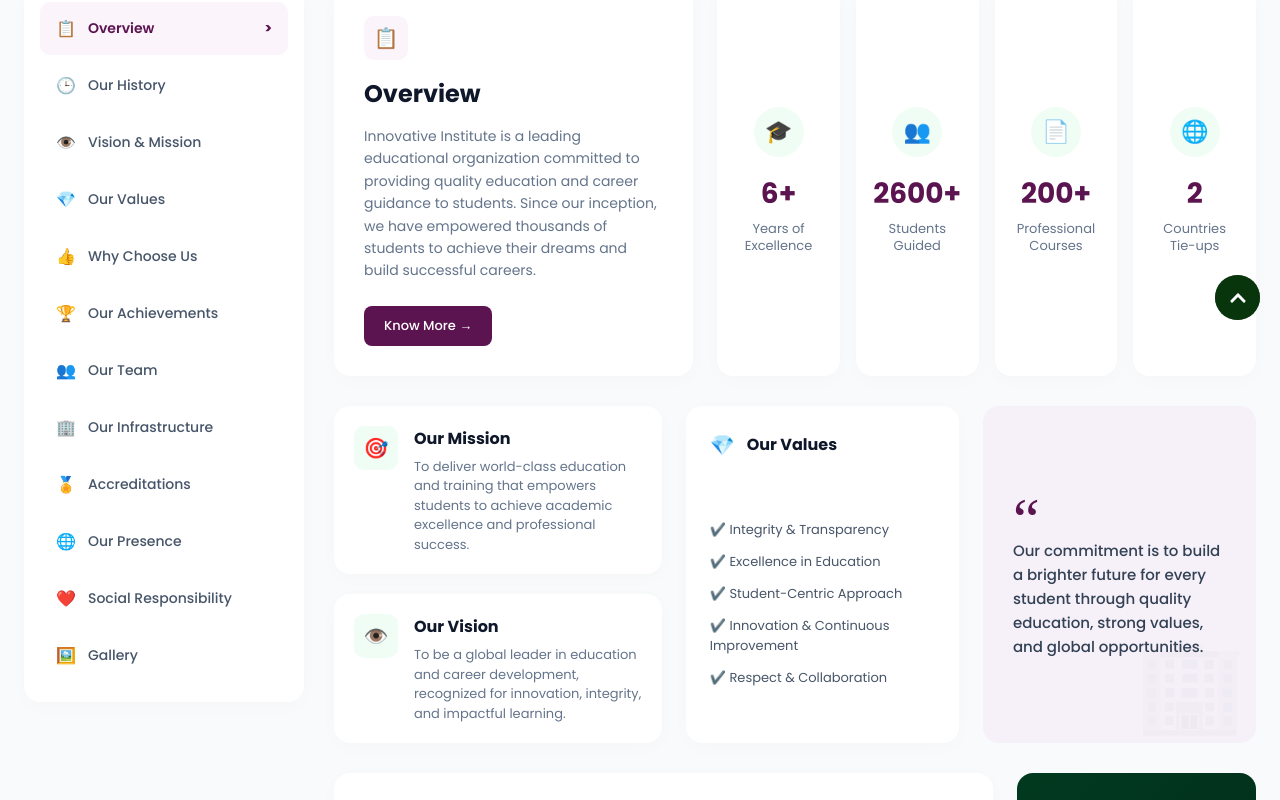
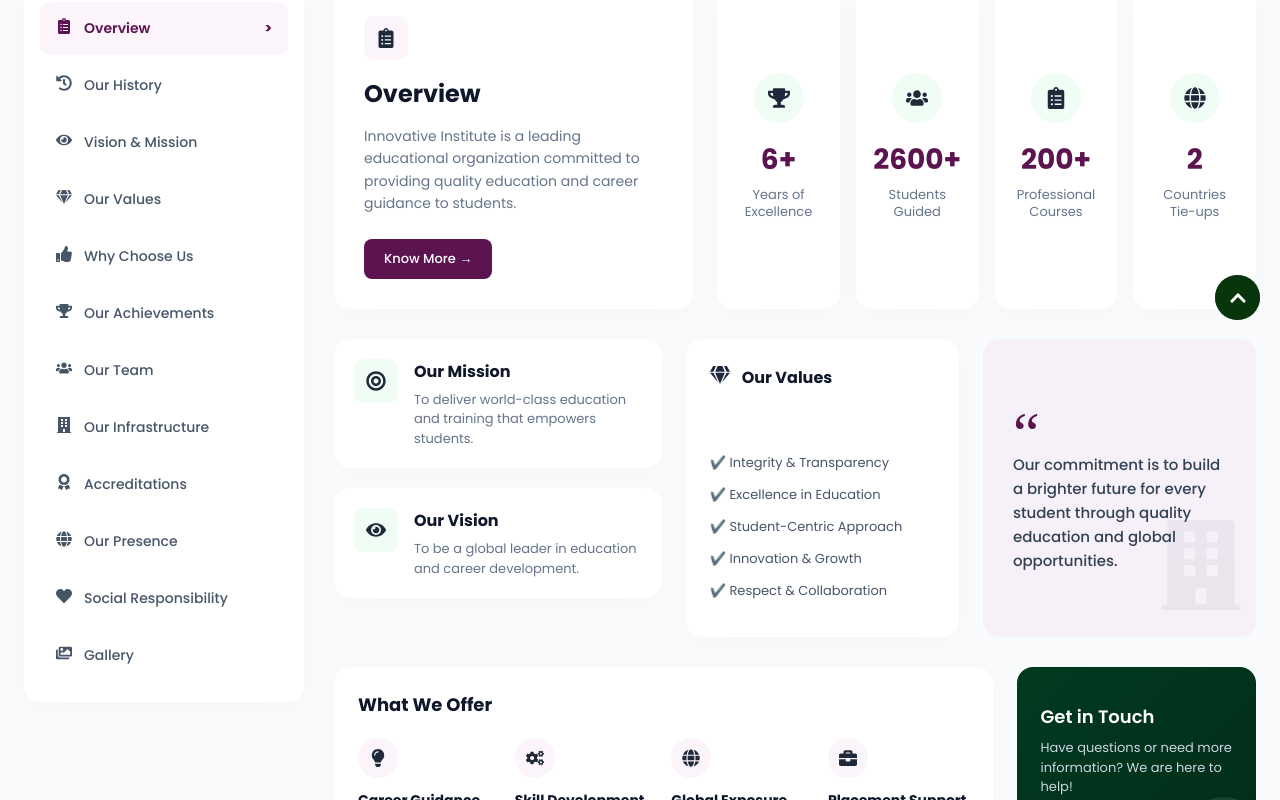
Before and after one commit to NKkushwah/vietworldgate, a React (Vite) app in the folder frontend/: page /companyprofile in a window 1280 px wide. Shown: the part 460-1260 px from the top of the page. Built offline with nearby package versions, Linux system fonts and the light colour scheme.

Commit message:
chnages icon

```diff
--- a/frontend/src/pages/CompanyProfile.jsx
+++ b/frontend/src/pages/CompanyProfile.jsx
@@ -1,45 +1,146 @@
-import React, { useState } from 'react';
-import './CompanyProfile.css';
+import React, { useState } from "react";
+import { Link } from "react-router-dom";
 
-import Navbar from '../components/Navbar';
-import Footer from '../components/Footer';
+import {
+  FaClipboardList,
+  FaHistory,
+  FaEye,
+  FaGem,
+  FaThumbsUp,
+  FaTrophy,
+  FaUsers,
+  FaBuilding,
+  FaAward,
+  FaGlobe,
+  FaHeart,
+  FaImages,
+  FaBullseye,
+  FaLightbulb,
+  FaCogs,
+  FaBriefcase,
+  FaHeadphones,
+} from "react-icons/fa";
+
+import "./CompanyProfile.css";
+
+import Navbar from "../components/Navbar";
+import Footer from "../components/Footer";
 
 export default function CompanyProfile() {
-  const [activeTab, setActiveTab] = useState('Overview');
+  const [activeTab, setActiveTab] = useState("Overview");
 
   const sidebarItems = [
-  { name: 'Overview', icon: '📋', link: '/about/overview' },
-  { name: 'Our History', icon: '🕒', link: '/about/history' },
-  { name: 'Vision & Mission', icon: '👁️', link: '/MissionVision' },
-  { name: 'Our Values', icon: '💎', link: '/ValuesGrid' },
-  { name: 'Why Choose Us', icon: '👍', link: '/about/why-choose-us' },
-  { name: 'Our Achievements', icon: '🏆', link: '/about/achievements' },
-  { name: 'Our Team', icon: '👥', link: '/about/ourteam' },
-  { name: 'Our Infrastructure', icon: '🏢', link: '/about/infrastructure' },
-  { name: 'Accreditations', icon: '🏅', link: '/about/accreditations' },
-  { name: 'Our Presence', icon: '🌐', link: '/about/presence' },
-  { name: 'Social Responsibility', icon: '❤️', link: '/about/social-responsibility' },
-  { name: 'Gallery', icon: '🖼️', link: '/about/gallery' }
+    {
+      name: "Overview",
+      icon: <FaClipboardList />,
+      link: "/about/overview",
+    },
+
+    {
+      name: "Our History",
+      icon: <FaHistory />,
+      link: "/about/history",
+    },
+
+    {
+      name: "Vision & Mission",
+      icon: <FaEye />,
+      link: "/MissionVision",
+    },
+
+    {
+      name: "Our Values",
+      icon: <FaGem />,
+      link: "/about/values",
+    },
+
+    {
+      name: "Why Choose Us",
+      icon: <FaThumbsUp />,
+      link: "/about/why-choose-us",
+    },
+
+    {
+      name: "Our Achievements",
+      icon: <FaTrophy />,
+      link: "/about/achievements",
+    },
+
+    {
+      name: "Our Team",
+      icon: <FaUsers />,
+      link: "/about/our-team",
+    },
+
+    {
+      name: "Our Infrastructure",
+      icon: <FaBuilding />,
+      link: "/about/infrastructure",
+    },
+
+    {
+      name: "Accreditations",
+      icon: <FaAward />,
+      link: "/about/accreditations",
+    },
+
+    {
+      name: "Our Presence",
+      icon: <FaGlobe />,
+      link: "/about/presence",
+    },
+
+    {
+      name: "Social Responsibility",
+      icon: <FaHeart />,
+      link: "/about/social-responsibility",
+    },
+
+    {
+      name: "Gallery",
+      icon: <FaImages />,
+      link: "/about/gallery",
+    },
   ];
 
   const stats = [
-    { number: '6+', label: 'Years of Excellence', icon: '🎓' },
-    { number: '2600+', label: 'Students Guided', icon: '👥' },
-    { number: '200+', label: 'Professional Courses', icon: '📄' },
-    { number: '2', label: 'Countries Tie-ups', icon: '🌐' }
+    {
+      number: "6+",
+      label: "Years of Excellence",
+      icon: <FaTrophy />,
+    },
+
+    {
+      number: "2600+",
+      label: "Students Guided",
+      icon: <FaUsers />,
+    },
+
+    {
+      number: "200+",
+      label: "Professional Courses",
+      icon: <FaClipboardList />,
+    },
+
+    {
+      number: "2",
+      label: "Countries Tie-ups",
+      icon: <FaGlobe />,
+    },
   ];
 
   return (
     <>
-      {/* NAVBAR */}
       <Navbar />
 
       <div className="profile-container">
 
-        {/* 1. Header Banner */}
+        {/* HERO SECTION */}
         <header className="hero-banner">
+
           <div className="hero-content">
             <h1>Company Profile</h1>
+
             <p className="breadcrumbs">
               Home &gt; Company Profile
             </p>
@@ -48,29 +149,44 @@ const sidebarItems = [
           <div className="hero-image-container">
             <img
               src="https://images.unsplash.com/photo-1486406146926-c627a92ad1ab?auto=format&fit=crop&w=800&q=80"
-              alt="Innovative Institute Building"
+              alt="Institute"
               className="hero-building-img"
             />
           </div>
+
         </header>
 
-        {/* Main Layout Workspace */}
+        {/* MAIN LAYOUT */}
         <div className="main-layout">
 
-       {/* 2. Left Side Menu Navigation */}
+          {/* SIDEBAR */}
           <aside className="sidebar-nav">
+
             <ul>
+
               {sidebarItems.map((item) => (
-      <a
-        href={item.link}
+
+                <Link
+                  to={item.link}
                   key={item.name}
                   className="sidebar-link-anchor"
-        style={{ textDecoration: 'none', color: 'inherit' }} // CSS रीसेट के लिए inline-style
+                  style={{
+                    textDecoration: "none",
+                    color: "inherit",
+                  }}
                 >
+
                   <li
-          className={activeTab === item.name ? 'active' : ''}
-          onClick={() => setActiveTab(item.name)}
+                    className={
+                      activeTab === item.name
+                        ? "active"
+                        : ""
+                    }
+                    onClick={() =>
+                      setActiveTab(item.name)
+                    }
                   >
+
                     <span className="menu-icon">
                       {item.icon}
                     </span>
@@ -84,42 +200,52 @@ const sidebarItems = [
                         &gt;
                       </span>
                     )}
+
                   </li>
-      </a>
+
+                </Link>
+
               ))}
+
             </ul>
+
           </aside>
 
-          {/* Right Side Content Grid Area */}
+          {/* CONTENT AREA */}
           <main className="content-area">
 
-            {/* Top Section: Overview Card & Stats Panels */}
+            {/* TOP SECTION */}
             <div className="top-grid">
 
               <section className="overview-main-card">
+
                 <div className="card-header-icon">
-                  📋
+                  <FaClipboardList />
                 </div>
 
                 <h2>Overview</h2>
 
                 <p>
-                  Innovative Institute is a leading educational
-                  organization committed to providing quality
-                  education and career guidance to students.
-                  Since our inception, we have empowered
-                  thousands of students to achieve their dreams
-                  and build successful careers.
+                  Innovative Institute is a leading
+                  educational organization committed
+                  to providing quality education and
+                  career guidance to students.
                 </p>
 
                 <button className="know-more-btn">
-                  Know More &rarr;
+                  Know More →
                 </button>
+
               </section>
 
               <div className="stats-grid">
+
                 {stats.map((stat, index) => (
-                  <div key={index} className="stat-card">
+
+                  <div
+                    key={index}
+                    className="stat-card"
+                  >
 
                     <div className="stat-icon">
                       {stat.icon}
@@ -130,70 +256,84 @@ const sidebarItems = [
                     <p>{stat.label}</p>
 
                   </div>
+
                 ))}
-              </div>
+
               </div>
 
-            {/* Middle Section */}
+            </div>
+
+            {/* MIDDLE SECTION */}
             <div className="middle-grid">
 
               <div className="mission-vision-wrapper">
 
                 <div className="inner-info-card">
+
                   <div className="info-icon green-bg">
-                    🎯
+                    <FaBullseye />
                   </div>
 
                   <div>
+
                     <h4>Our Mission</h4>
 
                     <p>
-                      To deliver world-class education and
-                      training that empowers students to
-                      achieve academic excellence and
-                      professional success.
+                      To deliver world-class education
+                      and training that empowers
+                      students.
                     </p>
+
                   </div>
+
                 </div>
 
                 <div className="inner-info-card">
+
                   <div className="info-icon green-bg">
-                    👁️
+                    <FaEye />
                   </div>
 
                   <div>
+
                     <h4>Our Vision</h4>
 
                     <p>
-                      To be a global leader in education and
-                      career development, recognized for
-                      innovation, integrity, and impactful
-                      learning.
+                      To be a global leader in
+                      education and career
+                      development.
                     </p>
-                  </div>
-                </div>
+
                   </div>
 
+                </div>
+
+              </div>
+
+              {/* VALUES */}
               <section className="values-card">
 
                 <div className="values-header">
+
                   <span className="value-icon-main">
-                    💎
+                    <FaGem />
                   </span>
 
                   <h4>Our Values</h4>
+
                 </div>
 
                 <ul>
                   <li>✔️ Integrity & Transparency</li>
                   <li>✔️ Excellence in Education</li>
                   <li>✔️ Student-Centric Approach</li>
-                  <li>✔️ Innovation & Continuous Improvement</li>
+                  <li>✔️ Innovation & Growth</li>
                   <li>✔️ Respect & Collaboration</li>
                 </ul>
 
               </section>
 
+              {/* QUOTE */}
               <blockquote className="quote-box">
 
                 <span className="quote-mark">
@@ -201,19 +341,21 @@ const sidebarItems = [
                 </span>
 
                 <p>
-                  Our commitment is to build a brighter future
-                  for every student through quality education,
-                  strong values, and global opportunities.
+                  Our commitment is to build a brighter
+                  future for every student through
+                  quality education and global
+                  opportunities.
                 </p>
 
                 <div className="quote-bg-icon">
-                  🏢
+                  <FaBuilding />
                 </div>
 
               </blockquote>
+
             </div>
 
-            {/* Bottom Section */}
+            {/* BOTTOM SECTION */}
             <div className="bottom-grid">
 
               <section className="offers-section">
@@ -223,89 +365,111 @@ const sidebarItems = [
                 <div className="offers-row">
 
                   <div className="offer-item">
+
                     <div className="offer-icon purple-light">
-                      💡
+                      <FaLightbulb />
                     </div>
 
                     <div>
+
                       <h5>Career Guidance</h5>
 
                       <p>
-                        Expert counseling for the right career path.
+                        Expert counseling for the
+                        right career path.
                       </p>
+
                     </div>
+
                   </div>
 
                   <div className="offer-item">
+
                     <div className="offer-icon purple-light">
-                      ⚙️
+                      <FaCogs />
                     </div>
 
                     <div>
+
                       <h5>Skill Development</h5>
 
                       <p>
-                        Industry-oriented training and workshops.
+                        Industry-oriented training
+                        and workshops.
                       </p>
+
                     </div>
+
                   </div>
 
                   <div className="offer-item">
+
                     <div className="offer-icon purple-light">
-                      🌐
+                      <FaGlobe />
                     </div>
 
                     <div>
+
                       <h5>Global Exposure</h5>
 
                       <p>
-                        International partnerships and study abroad support.
+                        International partnerships
+                        and study abroad support.
                       </p>
+
                     </div>
+
                   </div>
 
                   <div className="offer-item">
+
                     <div className="offer-icon purple-light">
-                      💼
+                      <FaBriefcase />
                     </div>
 
                     <div>
+
                       <h5>Placement Support</h5>
 
                       <p>
-                        Assistance for better career opportunities.
+                        Assistance for better career
+                        opportunities.
                       </p>
-                    </div>
+
                     </div>
 
                   </div>
+
+                </div>
+
               </section>
 
+              {/* CONTACT CARD */}
               <div className="get-in-touch-card">
 
                 <h4>Get in Touch</h4>
 
                 <p>
-                  Have questions or need more information?
-                  We are here to help you!
+                  Have questions or need more
+                  information? We are here to help!
                 </p>
 
                 <button className="contact-btn">
-                  Contact Us &rarr;
+                  Contact Us →
                 </button>
 
                 <div className="headphone-bg-icon">
-                  🎧
+                  <FaHeadphones />
                 </div>
 
               </div>
+
             </div>
 
           </main>
         </div>
       </div>
 
-      {/* FOOTER */}
       <Footer />
     </>
   );
```
Lines whose indentation alone changed are shown as unchanged.
